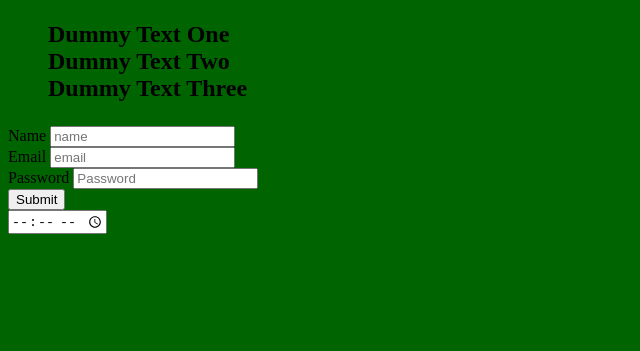
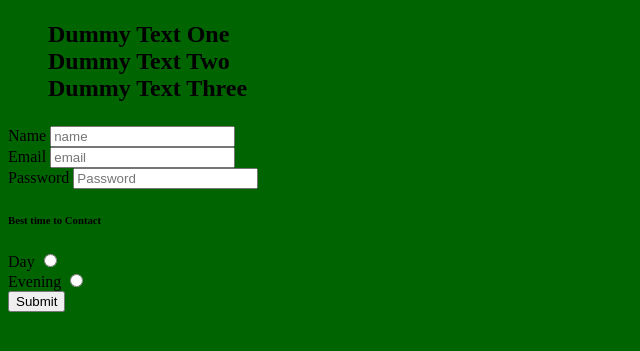
Before and after one commit to styxnkrons/Semantic-HTML, a plain HTML site: page portfolio.html in a window 1280 px wide. Shown: the part 61-412 px from the top of the page, without its empty margins (0-640 px from the left). Drawn offline with Linux system fonts and the light colour scheme.

Commit message:
RadioAdd

```diff
--- a/portfolio.html
+++ b/portfolio.html
@@ -17,7 +17,7 @@
             Dummy Text Three
         </ol>
     </h2>
-    <form id=myform method="GET" action="https://styxnkrons.github.io/Semantic-HTML/">
+    <form id=myform method="GET" action="https://styxnkrons.github.io/Semantic-HTML/portfolio.html">
         <label for="name">Name</label>
         <input type="text" id="name" placeholder="name">
         <br>
@@ -27,10 +27,14 @@
         <label for="password">Password</label>
         <input type="password" id="password" placeholder="Password">
         <br>
+        <h6>Best time to Contact</h6>
+        <label for="day">Day</label>
+        <input type="radio" id="day" name="contact time" value="day">
+        <br>
+        <label for="evening">Evening</label>
+        <input type="radio" id="evening" name="contact time" value="evening">
+        <br>
         <input type="submit" id="submit">
-        <br>
-        <input type="time" id="time">
-
     </form>
 </body>
 </html>
```
